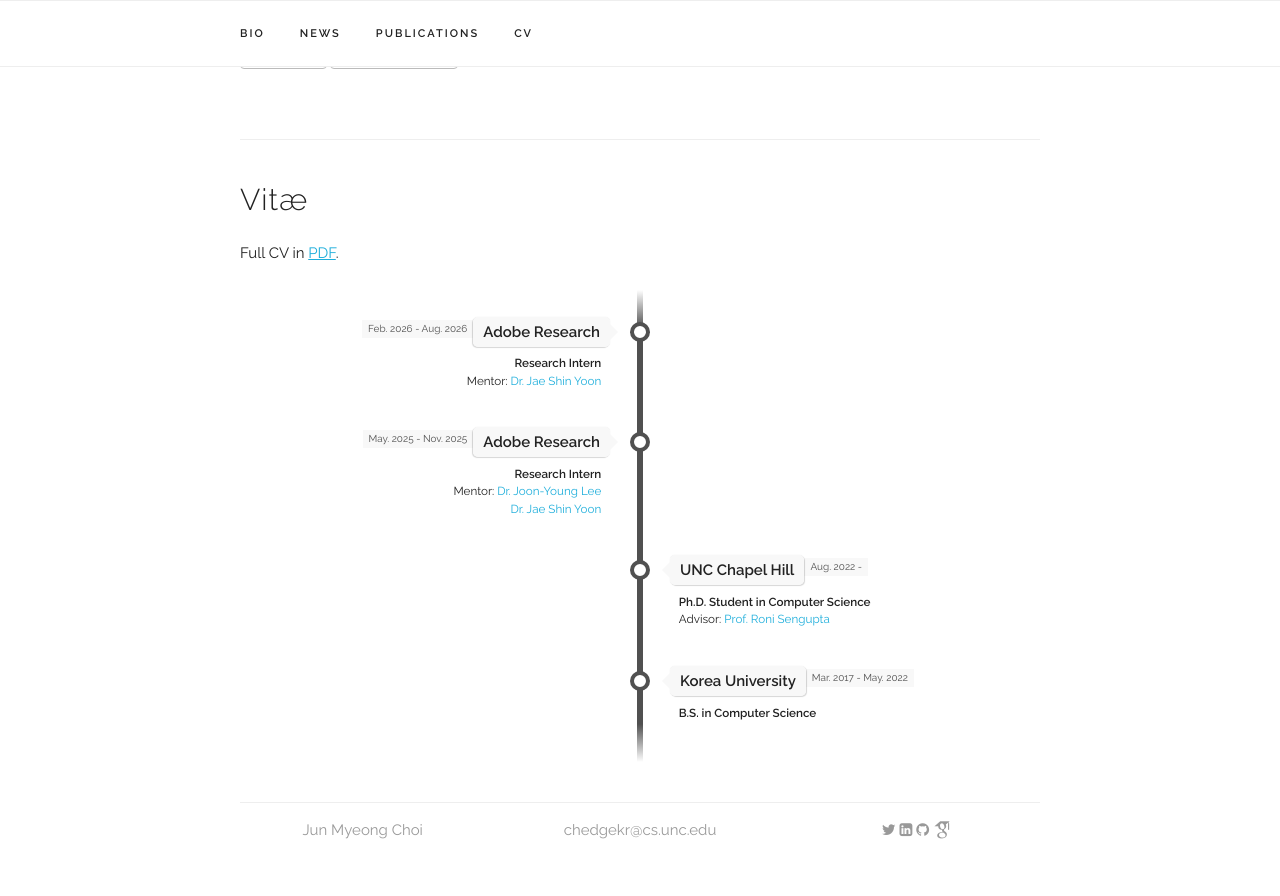
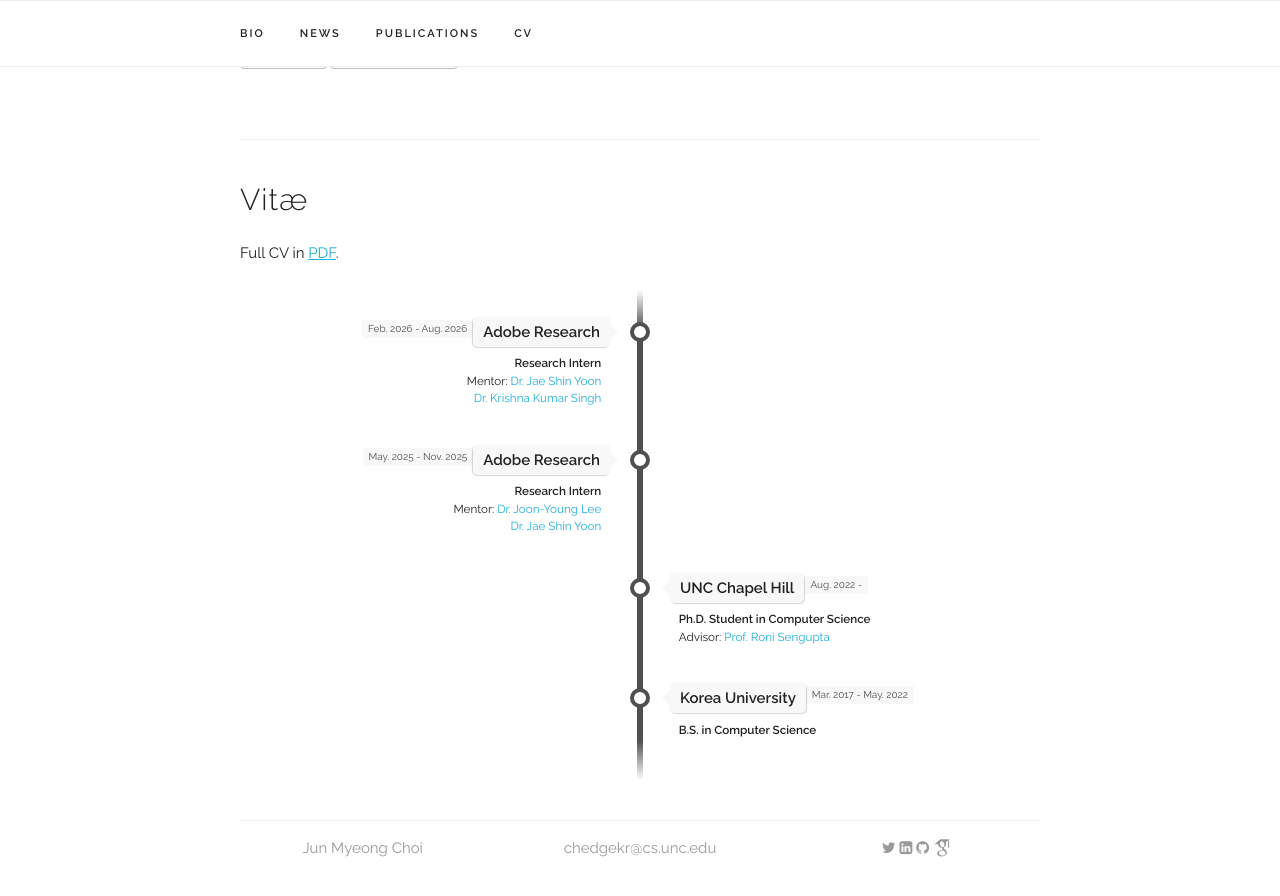
Before and after one commit to chedgekorea/chedgekorea.github.io, a Jekyll site: the page built from index.html, in a window 1280 px wide and 900 px high, scrolled down 2716 px. Shown: the top 896 px of the window. Built offline with Jekyll 4.4.1, drawn with Linux system fonts in a browser that asks for light colours; some web fonts are replaced.

Commit message:
Update mentor information in experience.yaml

```diff
--- a/_data/experience.yaml
+++ b/_data/experience.yaml
@@ -2,7 +2,7 @@ experiences:
 - place: "Adobe Research"
   time: "Feb. 2026 - Aug. 2026"
   title: "Research Intern"
-  subtitle: "Mentor: <a href='https://gorokee.github.io/jsyoon/' style='text-decoration: none;'>Dr. Jae Shin Yoon</a>"
+  subtitle: "Mentor: <a href='https://gorokee.github.io/jsyoon/' style='text-decoration: none;'>Dr. Jae Shin Yoon</a><br><a href='https://research.adobe.com/person/krishna-kumar-singh/' style='text-decoration: none;'>Dr. Krishna Kumar Singh</a>"
   category: "work"
 
 - place: "Adobe Research"
```
